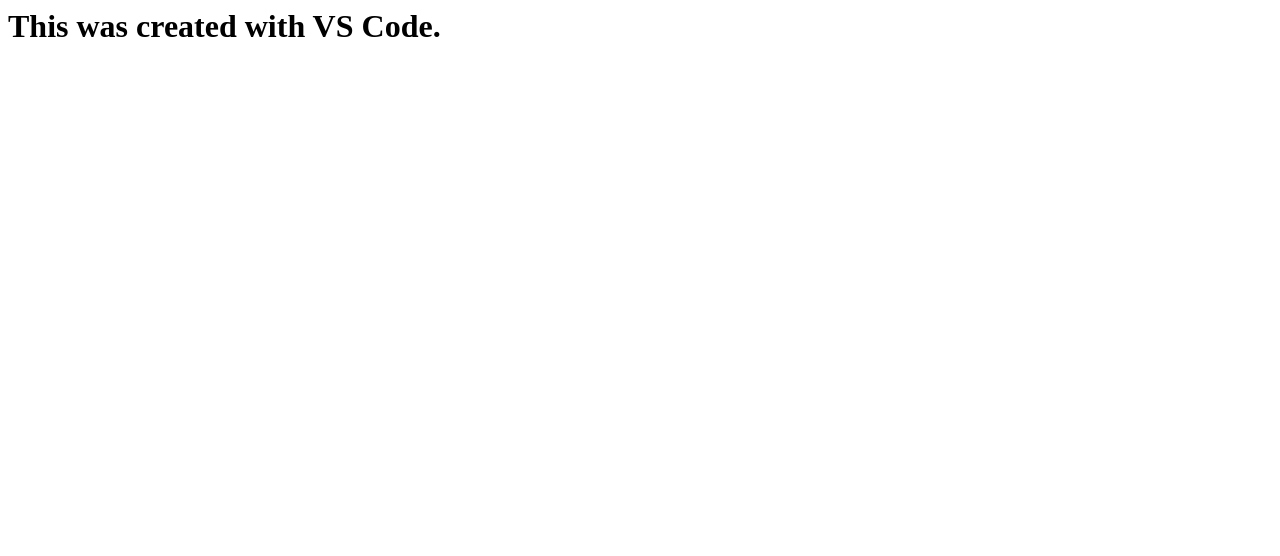
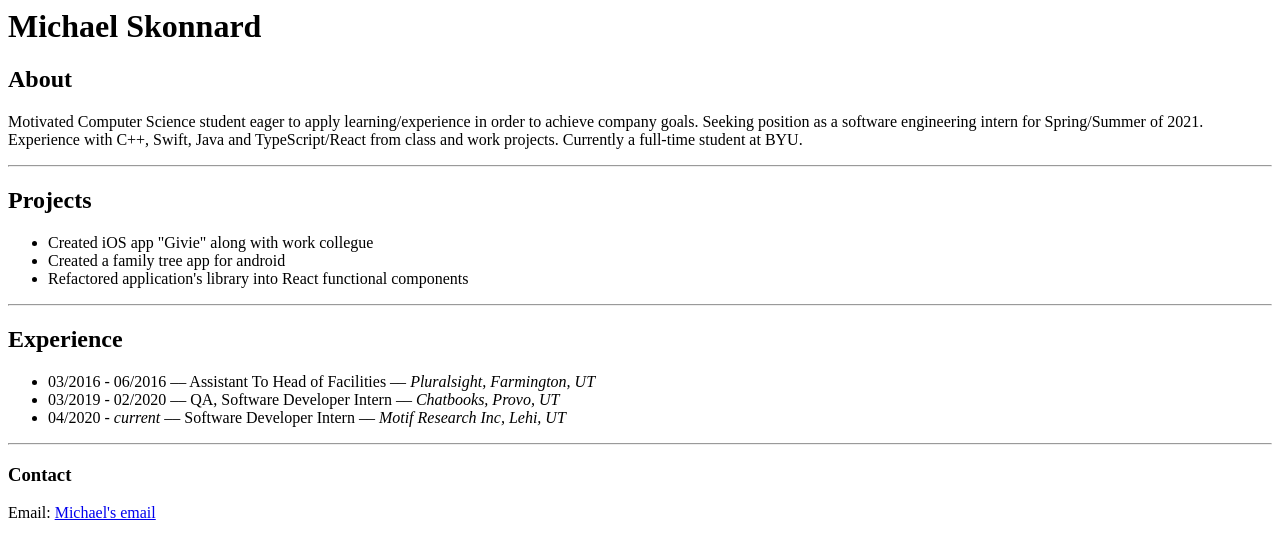
Before and after one commit to michaelskonnard/myportfolio, a plain HTML site: page index.html in a window 1280 px wide. Drawn offline with Linux system fonts and the light colour scheme.

Commit message:
Built portfolio page

```diff
--- a/index.html
+++ b/index.html
@@ -1,5 +1,35 @@
 <html>
-    <h1>
-        This was created with VS Code.
-    </h1>
+    <head>
+        <meta charset="UTF-8"/>
+        <title>
+            Michael Skonnnard
+        </title>
+    </head>
+    <body>
+        <h1>Michael Skonnard</h1>
+        <h2>About</h2>
+        <p>
+            Motivated Computer Science student eager to apply learning/experience
+            in order to achieve company goals. Seeking position as a software engineering
+            intern for Spring/Summer of 2021. Experience with C++, Swift, Java and TypeScript/React from class and
+            work projects. Currently a full-time student at BYU.
+        </p>
+        <hr/>
+        <h2>Projects</h2>
+        <ul>
+            <li>Created iOS app "Givie" along with work collegue</li>
+            <li>Created a family tree app for android</li>
+            <li>Refactored application's library into React functional components</li>
+        </ul>
+        <hr/>
+        <h2>Experience</h2>
+        <ul>
+            <li>03/2016 - 06/2016 –– Assistant To Head of Facilities –– <em>Pluralsight, Farmington, UT</em></li>
+            <li>03/2019 - 02/2020 –– QA, Software Developer Intern –– <em>Chatbooks, Provo, UT</em></li>
+            <li>04/2020 - <em>current</em> –– Software Developer Intern –– <em>Motif Research Inc, Lehi, UT</em></li>
+        </ul>
+        <hr/>
+        <h3>Contact</h3>
+        <p>Email: <a href="mailto:michaelskonnard@gmail.com" target="_blank">Michael's email</a></p>
+    </body>
 </html>
```
